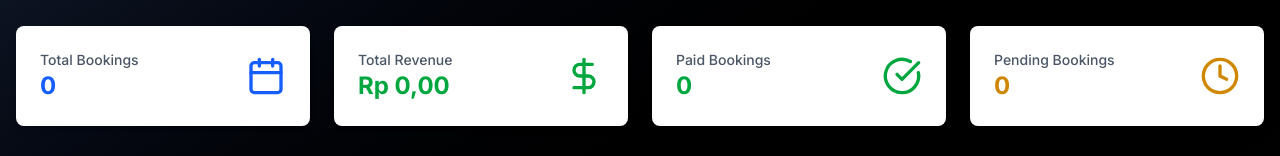
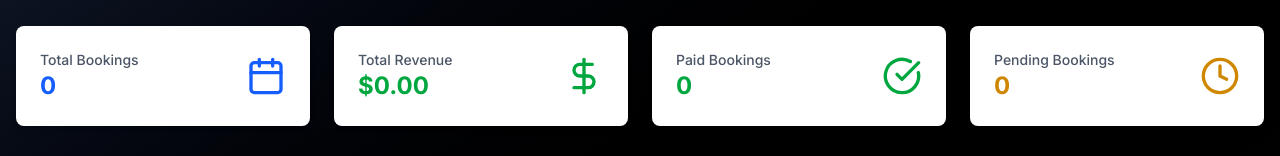
Before and after one commit to NicolasSanjaya/car-rental-web, a Next.js app: page /dashboard in a window 1280 px wide. Shown: the part 174-330 px from the top of the page. Built offline with nearby package versions, Linux system fonts and the light colour scheme; no server answers.

Commit message:
fix(admin): fixing currency from IDR to USD in dashboard admin

```diff
--- a/src/app/dashboard/page.tsx
+++ b/src/app/dashboard/page.tsx
@@ -163,9 +163,9 @@ export default function AdminDashboard() {
   }, []);
 
   const formatCurrency = (amount: number) => {
-    return new Intl.NumberFormat("id-ID", {
+    return new Intl.NumberFormat("us-US", {
       style: "currency",
-      currency: "IDR",
+      currency: "USD",
     }).format(amount);
   };
 
```
